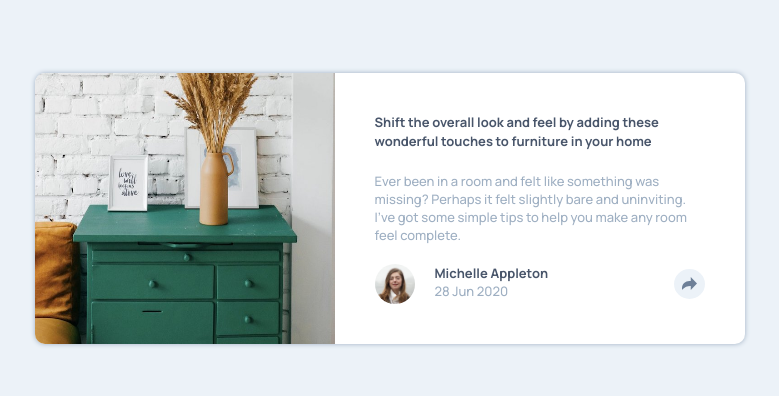
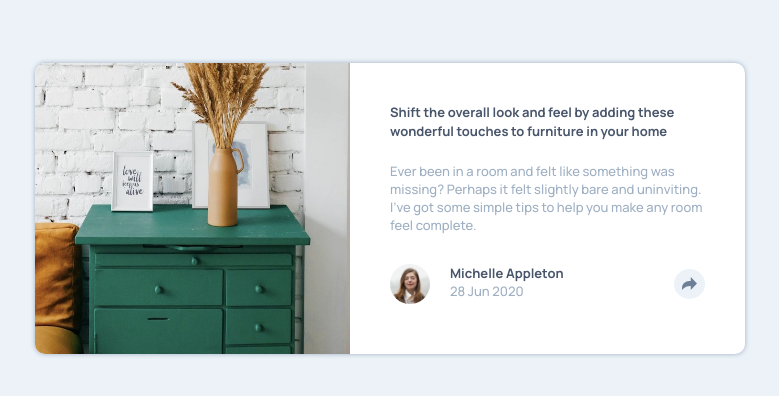
Before and after one commit to royeradames/article-preview-component-master, a React (Create React App) app: page / in a window 1280 px wide. Shown: the part 200-596 px from the top of the page, without its empty margins (250-1029 px from the left). Built offline with nearby package versions, Linux system fonts and the light colour scheme.

Commit message:
👌readed footer tag and adjust grid layout

```diff
--- a/src/App.scss
+++ b/src/App.scss
@@ -32,14 +32,16 @@ $white: white;
     font-weight: 500;
 
     display: grid;
-    grid-template-columns: 4rem 1fr 4rem;
-    // grid-template-rows: 1fr max-content max-content max-content;
+    grid-template-columns: 4rem 1fr min-content 4rem;
     grid-template-areas:
-        "header header header"
-        ". title ."
-        ". message ."
-        "footer footer footer"
+        "header header header header"
+        " . . . ."
+        " . title titile ."
+        " . message message ."
+        " footer footer footer footer"
+        " . . . ."
     ;
+    row-gap: 2rem;
     &__heading-image{
         border-radius: 1rem 1rem 0 0;
         grid-area: header;
@@ -163,6 +165,9 @@ $white: white;
             background-color: $dark-blue;
 
         }
+        &-pointing-square{
+            display: none;
+        }
     }
     &__share-title{
         color: $grayish-blue;
@@ -190,7 +195,7 @@ $white: white;
             "header . . . ."
             "header . title titile ."
             "header . message message ."
-            "header . content button ."
+            "header footer footer footer footer"
             "header . . . ."
 
         ;
@@ -219,11 +224,12 @@ $white: white;
             position: relative;
             &--active{
                 top: -5rem;
-                right: -21rem;
+                right: -19.3rem;
                 justify-content: space-around;
                 max-width: 20rem;
             }
             &-pointing-square{
+                display: initial;
                 position: absolute;
                 top: 2rem;
                 height: 4rem;
--- a/src/App.tsx
+++ b/src/App.tsx
@@ -34,6 +34,11 @@ function App() {
             you make any room feel complete.
           </p>
 
+          <footer
+            className={`article__footer ${
+              isShare ? "article__footer--share-actived" : ""
+            }`}
+          >
             <div
               className={`article__share-section ${
                 isShare ? "article__share-section--active" : ""
@@ -92,12 +97,15 @@ function App() {
             >
               <svg xmlns="http://www.w3.org/2000/svg" width="15" height="13">
                 <path
-                className={`${isShare ? "article__share-button--active" : ""}`}
+                  className={`${
+                    isShare ? "article__share-button--active" : ""
+                  }`}
                   fill="#6E8098"
                   d="M15 6.495L8.766.014V3.88H7.441C3.33 3.88 0 7.039 0 10.936v2.049l.589-.612C2.59 10.294 5.422 9.11 8.39 9.11h.375v3.867L15 6.495z"
                 />
               </svg>
             </button>
+          </footer>
         </article>
       </main>
     </>
```
Lines whose indentation alone changed are shown as unchanged.
